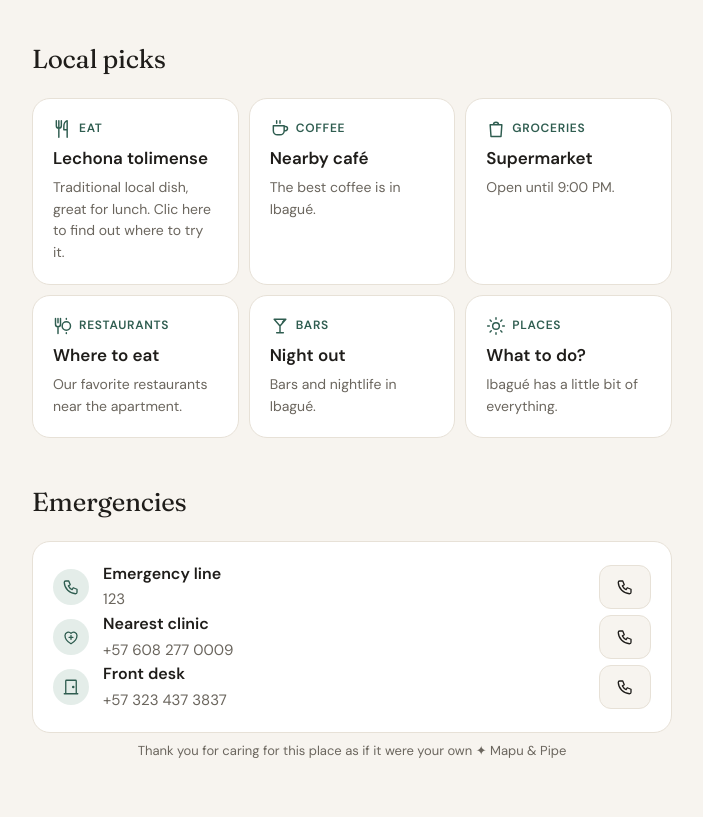
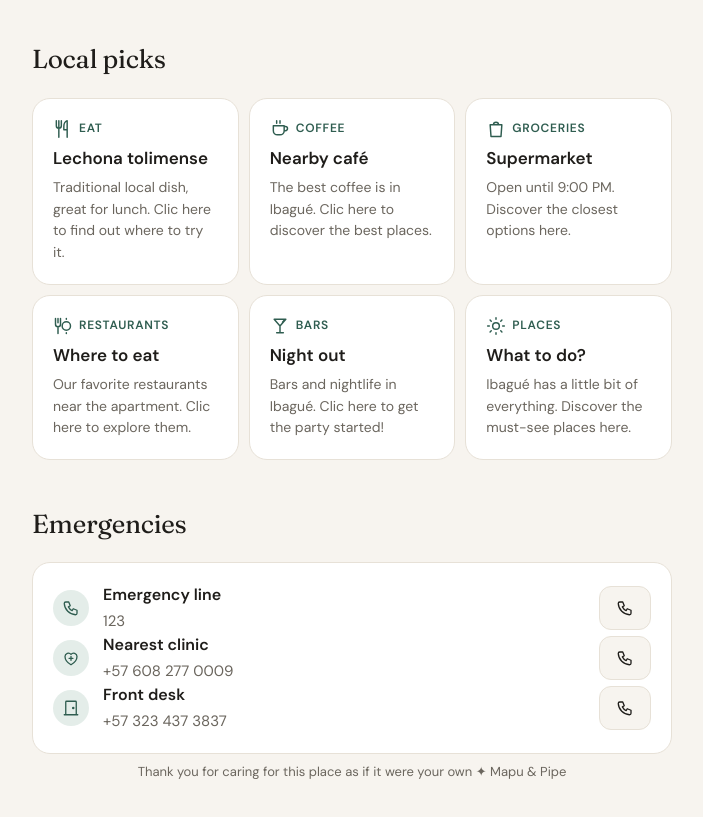
Before and after one commit to best-airbnb/guia-infinity-1201-ibg, a plain HTML site: page index.html in a window 1280 px wide. Shown: the part 3041-3858 px from the top of the page, without its empty margins (288-991 px from the left). Drawn offline with Linux system fonts and the light colour scheme.

Commit message:
recomendaciones

```diff
--- a/index.html
+++ b/index.html
@@ -130,15 +130,15 @@ const CONFIG = {
     { icono: "comida",  categoria: { es: "Comer", en: "Eat" },     nombre: "Lechona tolimense",
       nota: { es: "Plato típico de Ibagué, ideal para el almuerzo. Dale clic y conoce dónde probarlo", en: "Traditional local dish, great for lunch. Clic here to find out where to try it." }, mapsUrl: "https://maps.google.com/?q=lechona+Ibagué" },
     { icono: "cafe",    categoria: { es: "Café", en: "Coffee" },   nombre: { es: "Café cerca", en: "Nearby café" },
-      nota: { es: "El mejor café está en Ibagué.", en: "The best coffee is in Ibagué." }, mapsUrl: "https://maps.app.goo.gl/hyGLpEGaeqhQCmgC7" },
+      nota: { es: "El mejor café está en Ibagué. Clic para conocer los mejores lugares", en: "The best coffee is in Ibagué. Clic here to discover the best places." }, mapsUrl: "https://maps.app.goo.gl/hyGLpEGaeqhQCmgC7" },
     { icono: "compras", categoria: { es: "Mercado", en: "Groceries" }, nombre: { es: "Supermercado", en: "Supermarket" },
-      nota: { es: "Abiertos hasta las 9:00 p. m.", en: "Open until 9:00 PM." }, mapsUrl: "https://maps.app.goo.gl/D7vc41am3bsnUBYZ9" },
+      nota: { es: "Abiertos hasta las 9:00 p. m. Conoce aquí las opciones más cercanas", en: "Open until 9:00 PM. Discover the closest options here." }, mapsUrl: "https://maps.app.goo.gl/D7vc41am3bsnUBYZ9" },
     { icono: "restaurante", categoria: { es: "Restaurantes", en: "Restaurants" }, nombre: { es: "Dónde comer", en: "Where to eat" },
-      nota: { es: "Nuestros restaurantes favoritos cerca del apartamento.", en: "Our favorite restaurants near the apartment." }, mapsUrl: "https://maps.app.goo.gl/QVy6LYudqhWtgdRp6" },
+      nota: { es: "Nuestros restaurantes favoritos cerca del apartamento. Conócelos dando clic", en: "Our favorite restaurants near the apartment. Clic here to explore them." }, mapsUrl: "https://maps.app.goo.gl/QVy6LYudqhWtgdRp6" },
     { icono: "bar",     categoria: { es: "Bares", en: "Bars" }, nombre: { es: "Para salir de noche", en: "Night out" },
-      nota: { es: "Bares y planes nocturnos en Ibagué.", en: "Bars and nightlife in Ibagué." }, mapsUrl: "https://maps.google.com/?q=bares+Ibagué" },
+      nota: { es: "Bares y planes nocturnos en Ibagué. Dale clic para comenzar la fiesta!", en: "Bars and nightlife in Ibagué. Clic here to get the party started!" }, mapsUrl: "https://maps.google.com/?q=bares+Ibagué" },
     { icono: "sol",     categoria: { es: "Plan", en: "Places" }, nombre: { es: "¿Qué hacer?", en: "What to do?" },
-      nota: { es: "Ibagué tiene de todo un poco.", en: "Ibagué has a little bit of everything." }, mapsUrl: "https://maps.app.goo.gl/bdhGQXy9jgJ41Eq67" }
+      nota: { es: "Ibagué tiene de todo un poco. Conoce aquí lo que tienes que visitar", en: "Ibagué has a little bit of everything. Discover the must-see places here." }, mapsUrl: "https://maps.app.goo.gl/bdhGQXy9jgJ41Eq67" }
   ],
 
   emergencias: [
```
